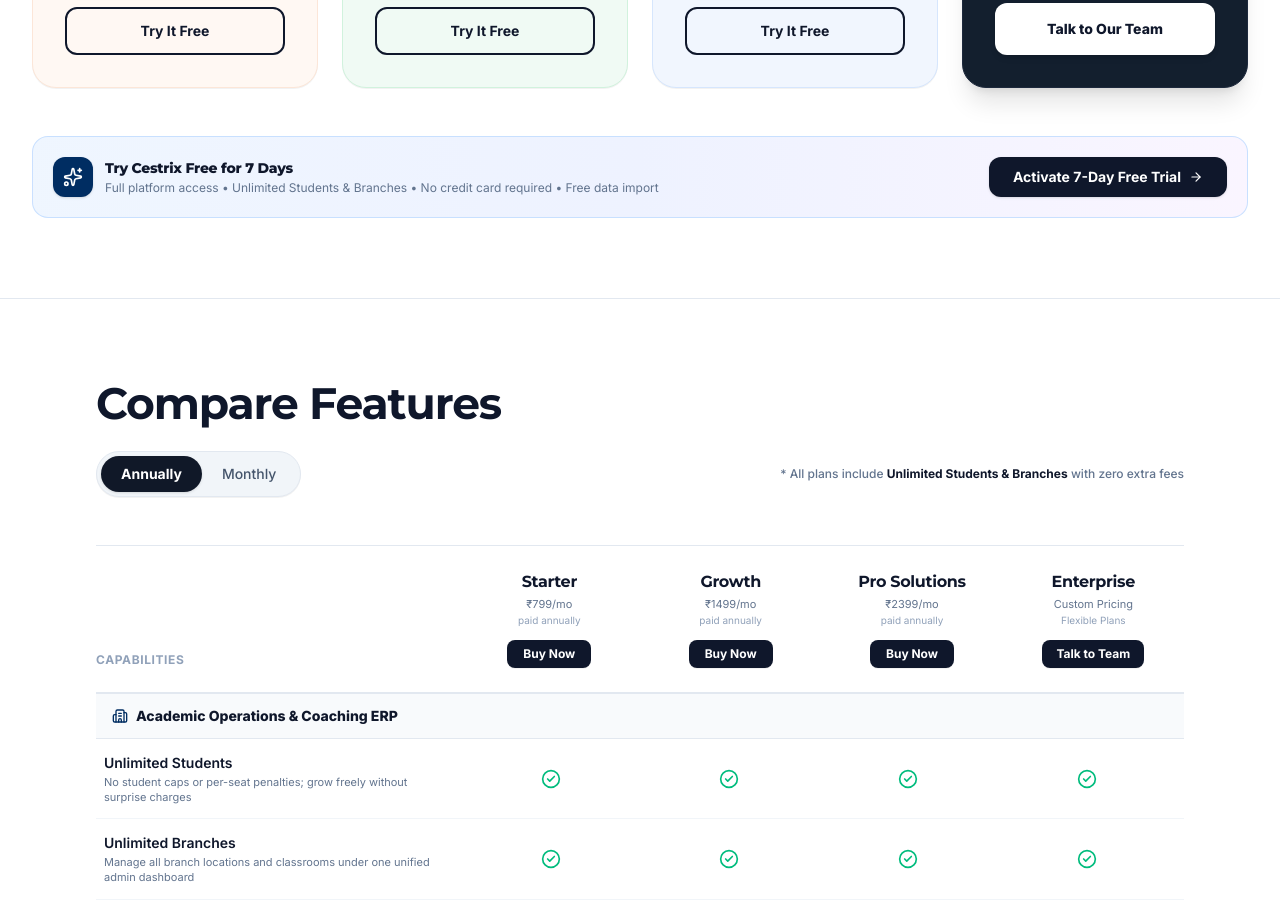
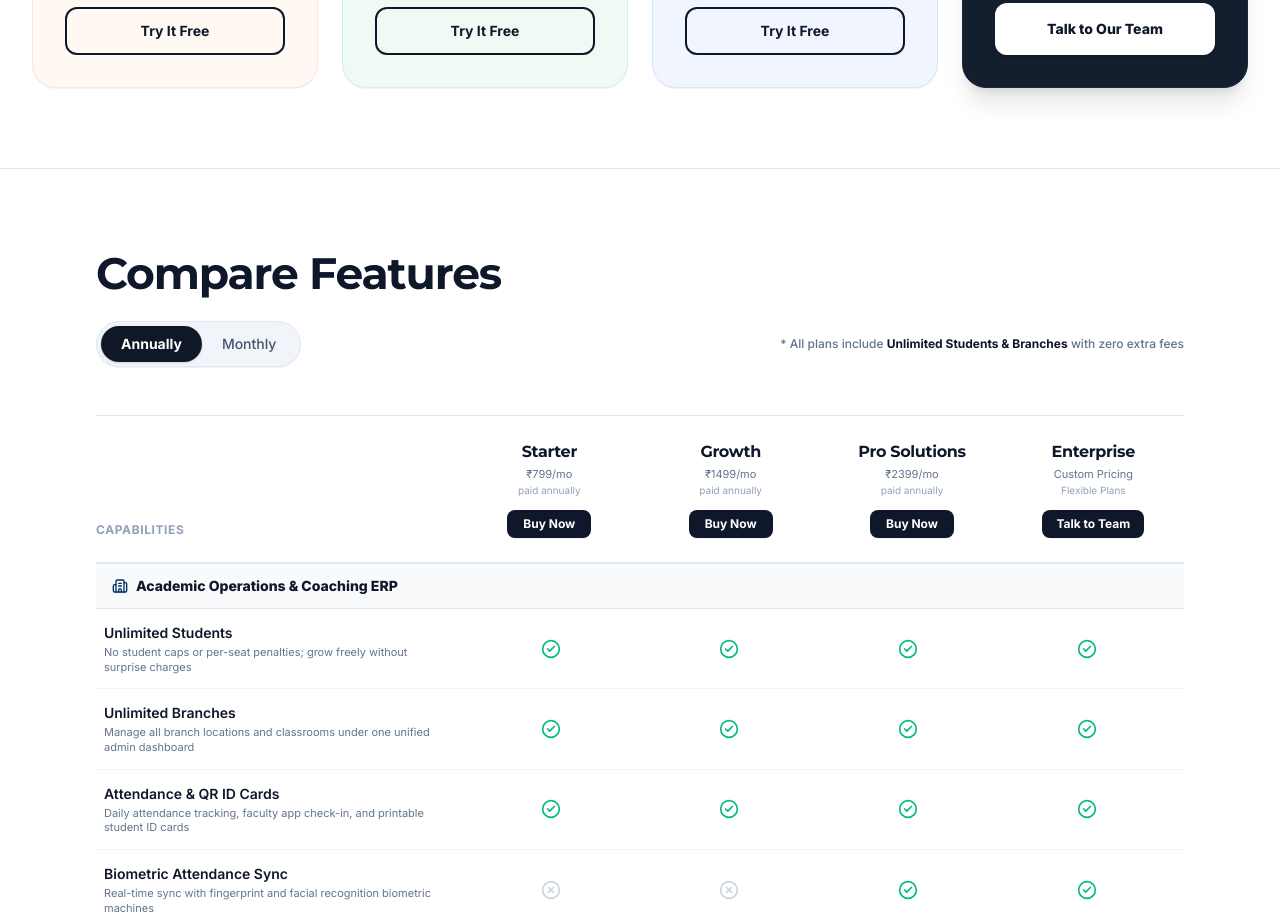
Before and after one commit to ashukumari95/cestrix-_learning, a React (Vite) app: page /pricing in a window 1280 px wide. Shown: the part 1060-1976 px from the top of the page. Built offline with nearby package versions, Linux system fonts and the light colour scheme.

Commit message:
Remove 7-day free trial banner strip from PricingPage

```diff
--- a/src/pages/PricingPage.tsx
+++ b/src/pages/PricingPage.tsx
@@ -1,7 +1,7 @@
 import React, { useState } from 'react'
 import { Link } from 'react-router-dom'
 import {
-  Check, CheckCircle2, XCircle, Sparkles, ArrowRight, Building2,
+  Check, CheckCircle2, XCircle, ArrowRight, Building2,
   ChevronDown, Star, Users, Video, DollarSign, Award,
   Lock, Laptop, BookOpen, Layers, ShieldCheck,
   Globe, Gift, HelpCircle, Headset
@@ -664,29 +664,6 @@
 
         </div>
 
-        {/* Free Trial Banner Strip */}
-        <div className="mt-12 p-5 rounded-2xl bg-gradient-to-r from-blue-50 via-indigo-50 to-purple-50 border border-blue-200/80 flex flex-col sm:flex-row items-center justify-between gap-4 text-center sm:text-left">
-          <div className="flex items-center gap-3">
-            <div className="w-10 h-10 rounded-xl bg-[#173F8A] text-white flex items-center justify-center shrink-0 shadow-sm">
-              <Sparkles size={20} />
-            </div>
-            <div>
-              <h4 className="text-sm font-extrabold text-slate-900">
-                Try Cestrix Free for 7 Days
-              </h4>
-              <p className="text-xs text-slate-500 mt-0.5">
-                Full platform access • Unlimited Students & Branches • No credit card required • Free data import
-              </p>
-            </div>
-          </div>
-          <Link
-            to="/book-demo?plan=trial"
-            className="px-6 py-2.5 rounded-xl bg-slate-900 hover:bg-black text-white text-xs sm:text-sm font-bold shrink-0 transition-colors shadow-sm flex items-center gap-2"
-          >
-            <span>Activate 7-Day Free Trial</span>
-            <ArrowRight size={14} />
-          </Link>
-        </div>
       </section>
 
       {/* ── Section 3: Formstack-Style "Compare Features" Table (Image 3) ── */}
```
